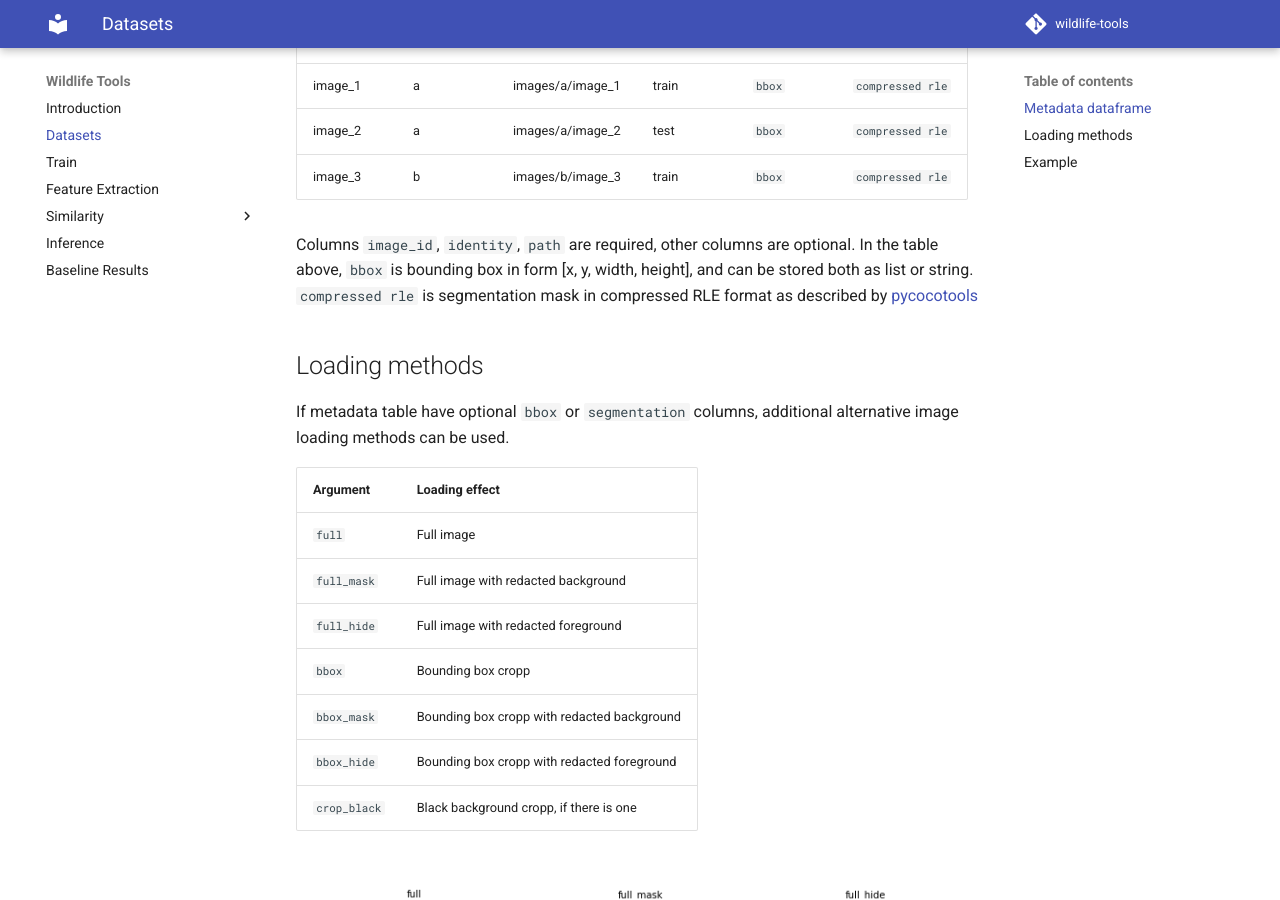
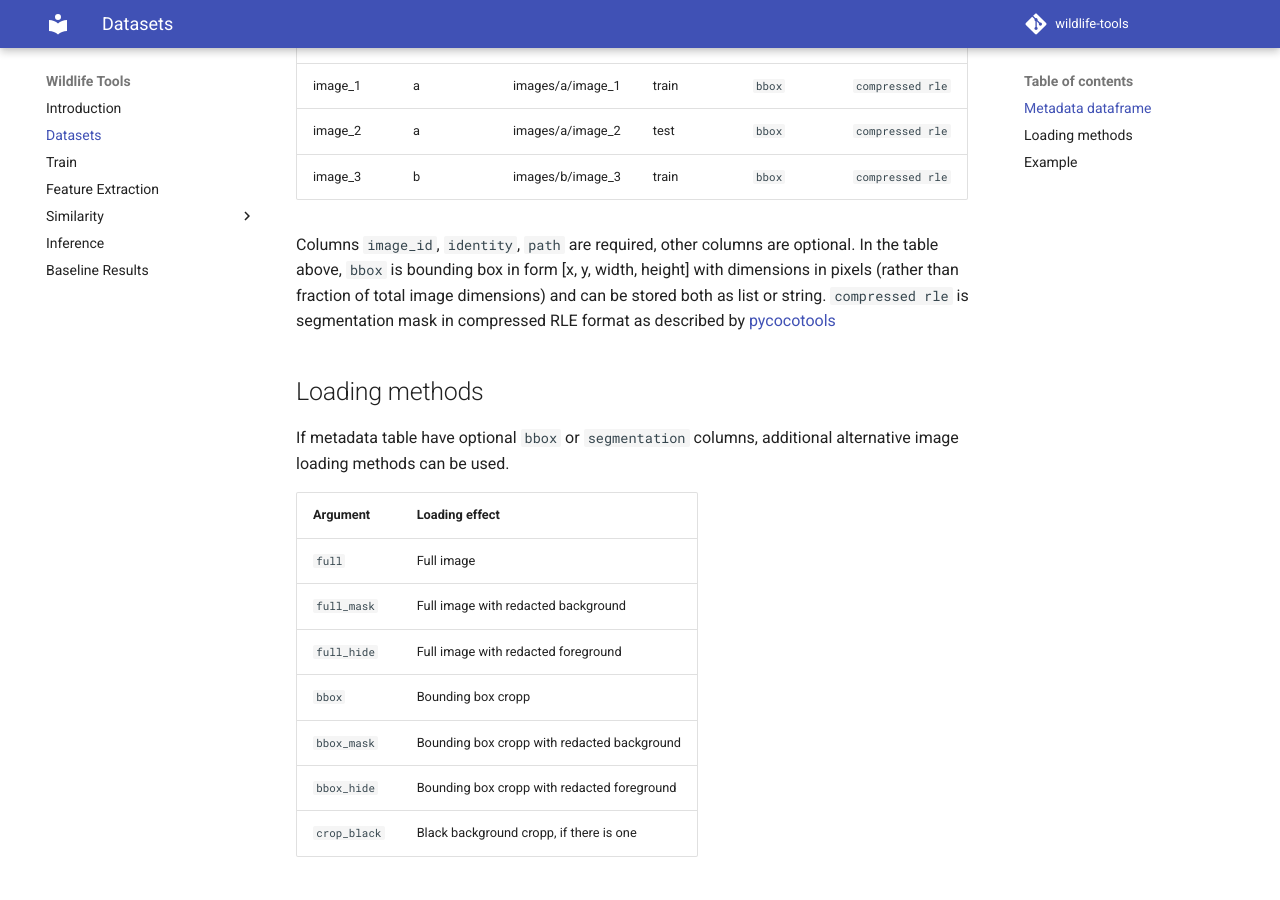
Before and after one commit to WildlifeDatasets/wildlife-tools, an MkDocs documentation site: the page built from docs/dataset.md, in a window 1280 px wide and 900 px high, scrolled down 555 px. Built offline with MkDocs 1.6.1 and Material for MkDocs 9.7.7, drawn with Linux system fonts in a browser that asks for light colours; comment, search, counter and statistics services are not loaded.

Commit message:
Clarification on bounding box input dimensions
The standard for some machine learning image dimensions is to use a fraction of the total image for the x, y, width, and height coordinates. Looking through the source code, it looks like open cv is used which takes units in pixels.

```diff
--- a/docs/dataset.md
+++ b/docs/dataset.md
@@ -21,7 +21,7 @@ Typical dataset from the wildlife-dataset have following metadata table:
 | image_3   | b       | images/b/image_3 | train | `bbox` | `compressed rle` |
 
 
-Columns `image_id`, `identity`, `path` are required, other columns are optional. In the table above, `bbox` is bounding box in form [x, y, width, height], and can be stored both as list or string. `compressed rle` is segmentation mask in compressed RLE format as described by [pycocotools](https://pypi.org/project/pycocotools/)
+Columns `image_id`, `identity`, `path` are required, other columns are optional. In the table above, `bbox` is bounding box in form [x, y, width, height] with dimensions in pixels (rather than fraction of total image dimensions) and can be stored both as list or string. `compressed rle` is segmentation mask in compressed RLE format as described by [pycocotools](https://pypi.org/project/pycocotools/)
 
 ## Loading methods
 If metadata table have optional `bbox` or `segmentation` columns, additional alternative image loading methods can be used.
```
